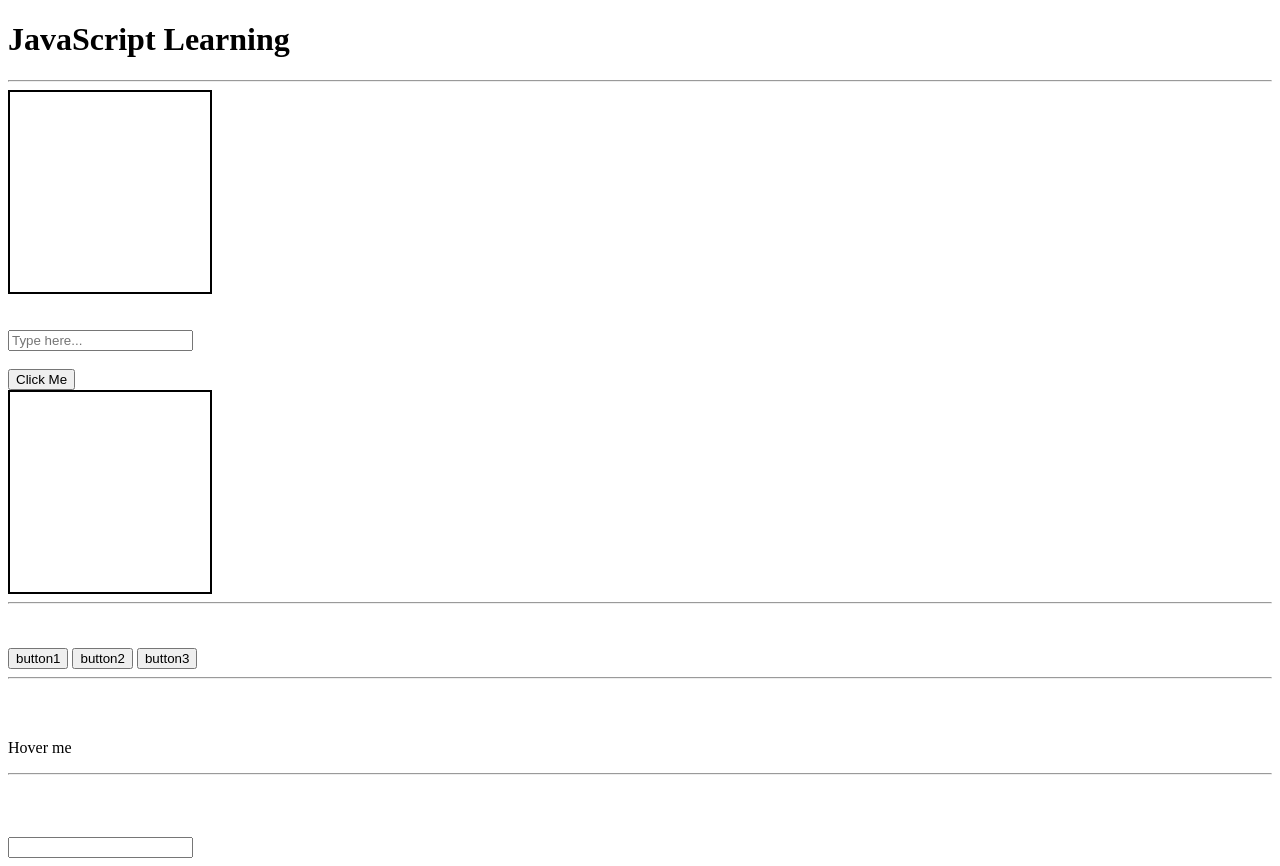
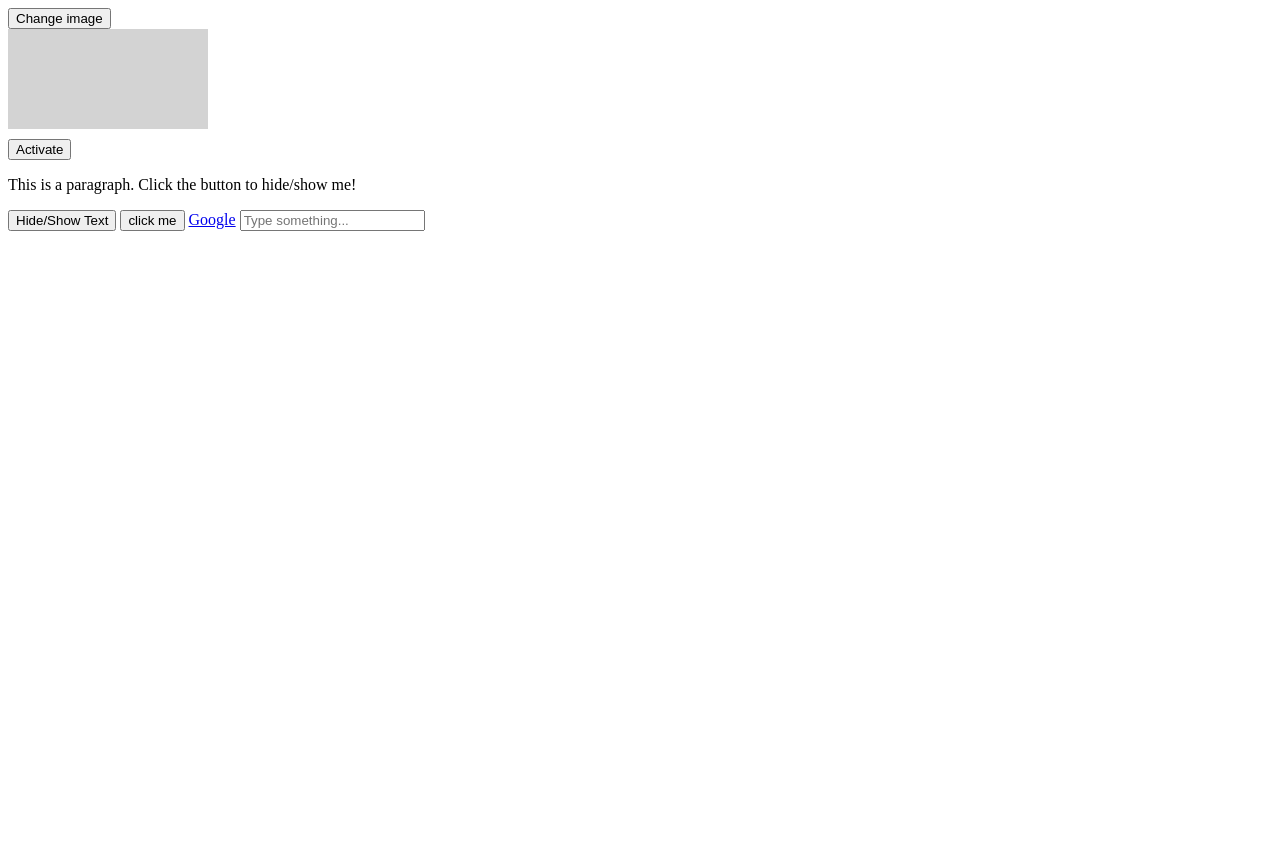
Before and after one commit to venkatesh-khatake/JS-Learning, a plain HTML site: page index.html in a window 1280 px wide. After the commit the page ends 800 px from the top, so only its background shows below. Drawn offline with Linux system fonts and the light colour scheme.

Commit message:
Initial Update

```diff
--- a/24_DOM.js
+++ b/24_DOM.js
@@ -1,13 +1,90 @@
-const element = document.getElementById('demo');
+// const element = document.getElementById('demo');
 
-console.log(element.innerText);
-console.log(element.innerHTML);
-console.log(element.textContent);
+// console.log(element.innerText);
+// console.log(element.innerHTML);
+// console.log(element.textContent);
 
-const msg = document.getElementById('message');
+// const msg = document.getElementById('message');
 
-// msg.innerText = "Hi! Venkatesh";
+// // msg.innerText = "Hi! Venkatesh";
 
-// msg.innerHTML = '<i>HI</i> <b>Venkatesh</b>!';
+// // msg.innerHTML = '<i>HI</i> <b>Venkatesh</b>!';
 
-msg.textContent = '<i>Hi</i> <b>Venkatesh</b>';
+// msg.textContent = '<i>Hi</i> <b>Venkatesh</b>';
+
+
+
+// =======================================
+// let newDiv = document.createElement('div');
+// newDiv.style.width = '200px';
+// newDiv.style.height = '200px';
+// newDiv.style.backgroundColor = 'crimson';
+
+// document.body.appendChild(newDiv);
+
+// document.body.removeChild(newDiv)
+// ------------------------------------------
+
+// Ek button banao jiska label ho "Change Image"
+
+// Ek <img> tag banao bina src ke initially.
+
+// Jab button pe click karo, image ka src set ho jaye kisi bhi image link se.
+
+// Aur alt text bhi set karo.
+
+// Console me us image ka src aur alt print karo using getAttribute().
+
+// let changeBtn = document.getElementById('change');
+// let img = document.getElementById('image');
+
+// changeBtn.addEventListener('click',()=>{
+//     img.setAttribute('src','https://images.unsplash.com/photo-1744198275588-06648407b39a?w=600&auto=format&fit=crop&q=60&ixlib=rb-4.0.3&ixid=M3wxMjA3fDB8MHxmZWF0dXJlZC1waG90b3MtZmVlZHwxMnx8fGVufDB8fHx8fA%3D%3D')
+//     img.setAttribute('alt','sample image');
+//     img.setAttribute('width','300')
+//     img.setAttribute('height','300')
+
+//     console.log(img.getAttribute('src'));
+// })
+
+
+// function toggleBox() {
+//     const box = document.getElementById("myBox");
+//     box.classList.toggle("active");
+//   }
+
+
+//   function togglePara() {
+//     const p = document.getElementById("para");
+//     p.classList.toggle("hidden");
+//   }
+
+//  let box = document.getElementById('myBox');
+//  let style = getComputedStyle(box);
+
+//  console.log(style.color)
+//  console.log(style.backgroundColor)
+//  console.log(style.padding)
+
+
+//  function toggleMode(){
+//     document.querySelector('body').classList.toggle('dark')
+//  }
+
+ let google = document.getElementsByTagName('a')[0];
+
+ google.addEventListener('click',(e) =>{
+  e.preventDefault();
+  console.log("You cannot open google")
+ })
+
+
+ let input = document.getElementById("keyInput");
+
+  input.addEventListener("keydown", function (event) {
+    console.log("Key Pressed: " + event.key);
+  });
+
+  input.addEventListener("keyup", function () {
+    console.log("Key Released");
+  });
--- a/index.html
+++ b/index.html
@@ -5,16 +5,35 @@
     <meta name="viewport" content="width=device-width, initial-scale=1.0">
     <title>Learning JavaScript</title>
     <style>
-        .box{
+        /* .box{
             width: 200px;
             height: 200px;
             border: 2px solid black;
-        }
+        } */
+        .box {
+    width: 200px;
+    height: 100px;
+    background-color: lightgray;
+    margin-bottom: 10px;
+    transition: 0.3s;
+  }
+
+  .active {
+    background-color: limegreen;
+    border: 2px solid black;
+  }
+  .hidden {
+    display: none;
+  }
+  .dark{
+    background-color: black;
+    color: white;
+  }
     </style>
 </head>
 <body>
 
-<h1>JavaScript Learning</h1>
+<!-- <h1>JavaScript Learning</h1>
 <hr>
 <!--
 <div id="demo">
@@ -29,18 +48,18 @@
   <button id="greet">Greet</button>
   <p id="greeting"></p> -->
 
-
+<!--
   <div class="box"></div>
 <br><br>
   <input type="text" id="myInput" placeholder="Type here..." />
 <br>
 <br>
-  <button id="btn">Click Me</button>
+  <button id="btn">Click Me</button> -->
 
 
   <!-- ============================================= -->
 
-  <div class="box">
+  <!-- <div class="box">
 
   </div>
 
@@ -64,9 +83,29 @@
   <br>
 
   <input type="text" id="input"/>
-  <div id="text"> </div>
+  <div id="text"> </div> -->
 
 
-    <script src="25_EventHandling.js"></script>
+  <button id="change">Change image</button>
+  <img id="image"/>
+
+  <div class="box" id="myBox"></div>
+<button onclick="toggleBox()">Activate</button>
+
+
+<p id="para">This is a paragraph. Click the button to hide/show me!</p>
+<button onclick="togglePara()">Hide/Show Text</button>
+
+
+<button onclick="toggleMode()">click me</button>
+
+<!-- ============================================== -->
+
+
+<a href="https://www.google.com">Google</a>
+<input type="text" id="keyInput" placeholder="Type something..." />
+
+    <!-- <script src="25_EventHandling.js"></script> -->
+     <script src="24_DOM.js"></script>
 </body>
 </html>
```
